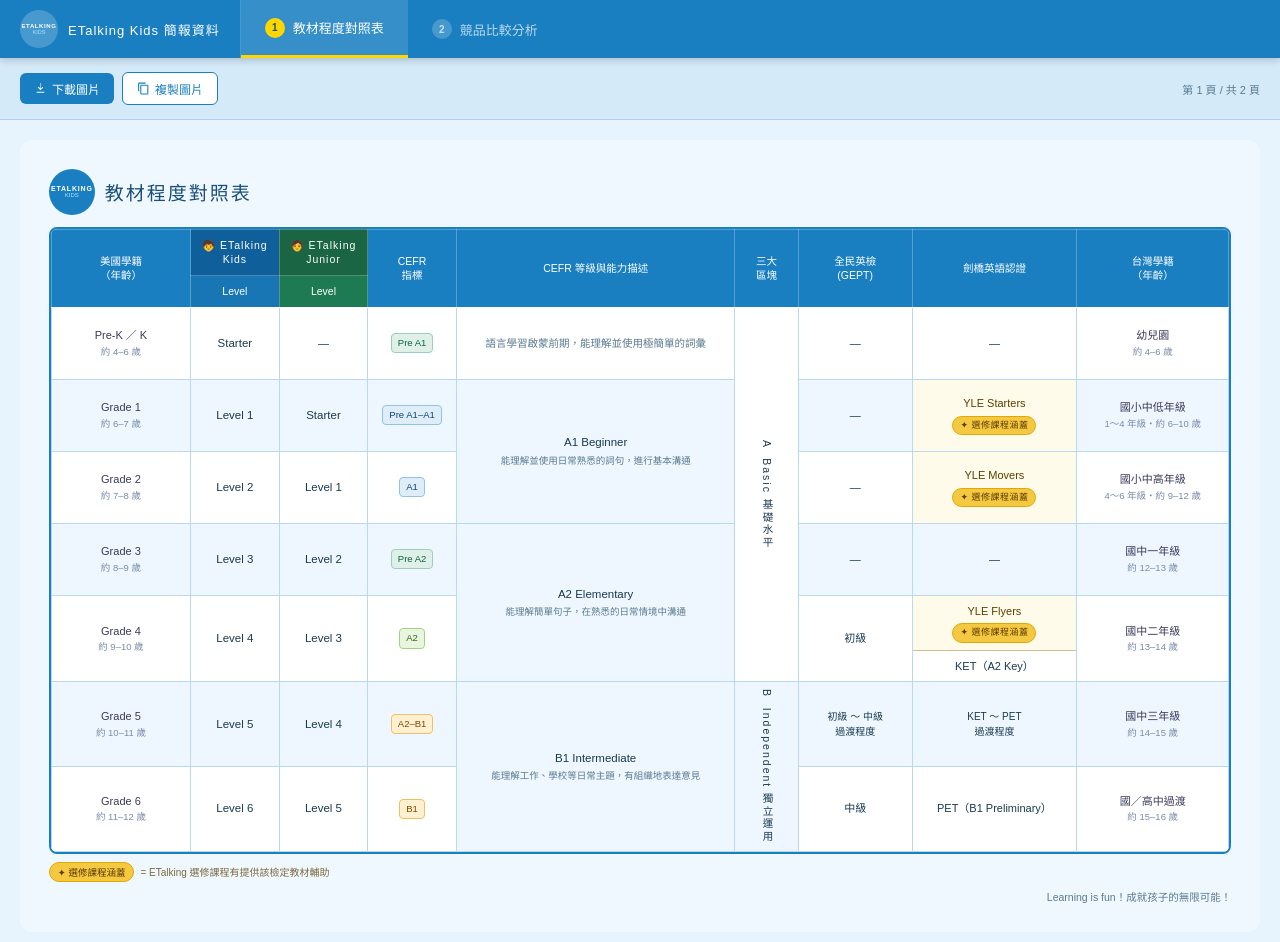
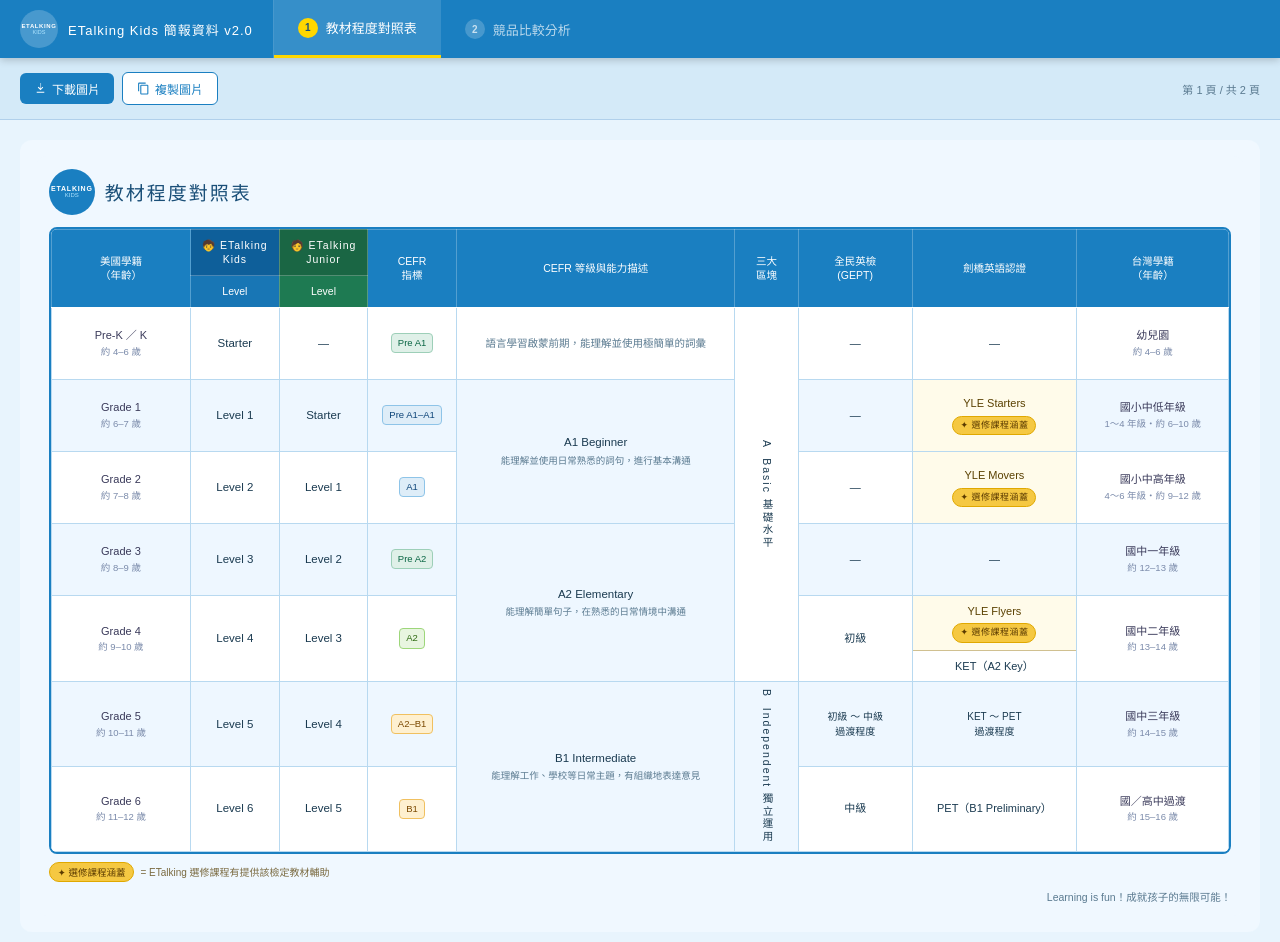
Before and after one commit to wolfhuang0105/ET-KeyValues, a plain HTML site: page index.html in a window 1280 px wide. Drawn offline with nearby package versions, Linux system fonts and the light colour scheme.

Commit message:
Update and rename index_V2.html to index.html

```diff
--- a/index_V2.html
+++ b/index.html
@@ -3,7 +3,7 @@
 <head>
 <meta charset="UTF-8">
 <meta name="viewport" content="width=device-width, initial-scale=1.0">
-<title>ETalking Kids 簡報資料</title>
+<title>ETalking Kids 簡報資料 v2.0</title>
 <script src="https://cdnjs.cloudflare.com/ajax/libs/html2canvas/1.4.1/html2canvas.min.js"></script>
 <style>
 *{box-sizing:border-box;margin:0;padding:0}
@@ -138,7 +138,7 @@
 <div class="nav">
   <div class="nav-logo">
     <div class="nav-circle"><span>ETALKING</span><span>KIDS</span></div>
-    <span class="nav-title">ETalking Kids 簡報資料</span>
+    <span class="nav-title">ETalking Kids 簡報資料 v2.0</span>
   </div>
   <div class="tabs">
     <button class="tab active" onclick="switchPage(1)">
```
